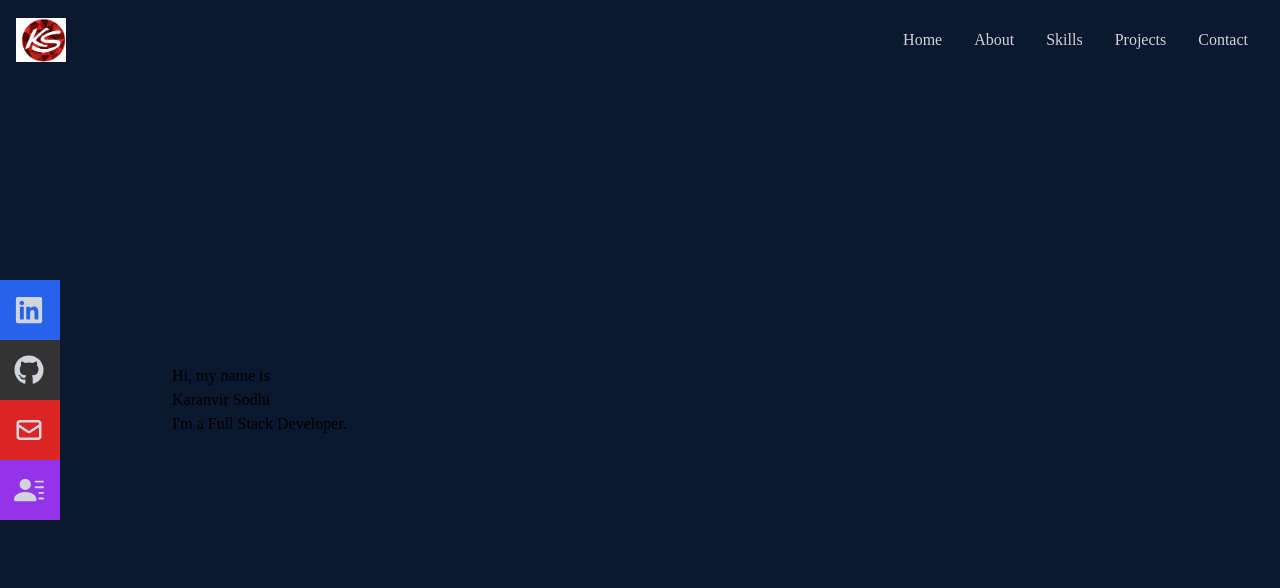
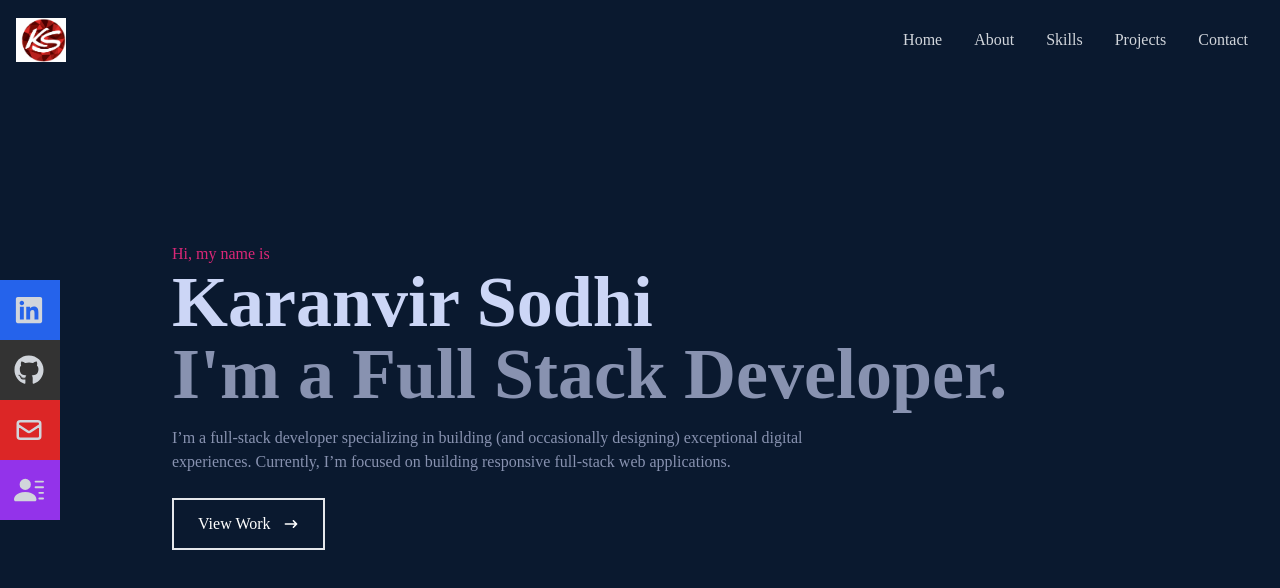
Before and after one commit to karsodhi/20-React-Portfolio, a React (Create React App) app: page / in a window 1280 px wide. Shown: the top 588 px of the page. Built offline with nearby package versions, Linux system fonts and the light colour scheme.

Commit message:
updated home,jsx and app.js file

```diff
--- a/src/App.js
+++ b/src/App.js
@@ -1,4 +1,4 @@
-import { Home } from "./components/Home";
+import Home from "./components/Home";
 import Navbar from "./components/Navbar";
 
 function App() {
--- a/src/components/Home.jsx
+++ b/src/components/Home.jsx
@@ -1,17 +1,30 @@
 import React from 'react'
-import {HiArrowNarrowRight} from 'react-icons/hi'
+import { HiArrowNarrowRight } from 'react-icons/hi'
 
-export const Home = () => {
-  return (
-      <div name='home' className='w-full h-screen bg-[#0a192f]'>
+const Home = () => {
+    return (
+        <div name='home' className='w-full h-screen bg-[#0a192f]'>
 
-        {/* Container */}
-        <div className='max-w-[1000px] mx-auto px-8 flex flex-col justify-center h-full'>
-        <p>Hi, my name is</p>
-        <h1>Karanvir Sodhi</h1>
-        <h2>I'm a Full Stack Developer.</h2>
+            {/* Container */}
+            <div className='max-w-[1000px] mx-auto px-8 flex flex-col justify-center h-full'>
+                <p className='text-pink-600'>Hi, my name is</p>
+                <h1 className='text-4xl sm:text-7xl font-bold text-[#ccd6f6]'>Karanvir Sodhi</h1>
+                <h2 className='text-4xl sm:text-7xl font-bold text-[#8892b0]'>I'm a Full Stack Developer.</h2>
+                <p className='text-[#8892b0] py-4 max-w-[700px]'>  I’m a full-stack developer specializing in building (and occasionally
+                    designing) exceptional digital experiences. Currently, I’m focused on
+                    building responsive full-stack web applications.
+                </p>
+                <div>
+                    <button className='text-white group border-2 px-6 py-3 my-2 flex items-center hover:bg-pink-600 hover:border-pink-600'>
+                        View Work
+                        <span className='group-hover:rotate-90 duration-300'>
+                            <HiArrowNarrowRight className='ml-3 ' />
+                        </span>
+                    </button>
+                </div>
+            </div>
+        </div>
+    );
+};
 
-        </div>
-    </div>
-  )
-}
+export default Home
```
